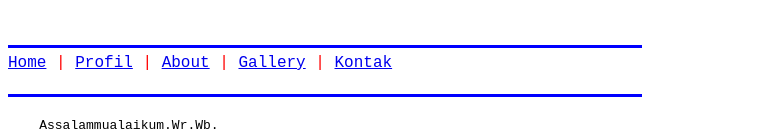
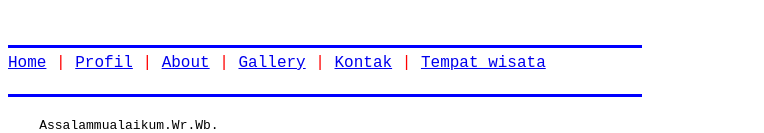
Before and after one commit to nuryadiahmad191/nuryadiahmad.github.io, a plain HTML site: page index.html in a window 1280 px wide. Shown: the top 133 px of the page, without its empty margins (0-764 px from the left). Drawn offline with Linux system fonts and the light colour scheme.

Commit message:
Update index.html

```diff
--- a/index.html
+++ b/index.html
@@ -1,5 +1,5 @@
 <pre>
-    <hr color="blue" size=3 width=50% align="left"><font size= 4 color="red"><a href="home.html">Home</a> | <a href="profil.html">Profil</a> | <a href="about.html">About</a> | <a href="galery.html">Gallery</a> | <a href="kontak.html">Kontak</a></font>
+    <hr color="blue" size=3 width=50% align="left"><font size= 4 color="red"><a href="home.html">Home</a> | <a href="profil.html">Profil</a> | <a href="about.html">About</a> | <a href="galery.html">Gallery</a> | <a href="kontak.html">Kontak</a> | <a href="destinasiwisata.html">Tempat wisata</a></font>
     <hr color="blue" size=3 width=50% align="left">
     <font size=3>Assalammualaikum.Wr.Wb.
     Apakabar semua. Salam kenal ini adalah web perdanaku. Web ini berisi informasi tentang
```
